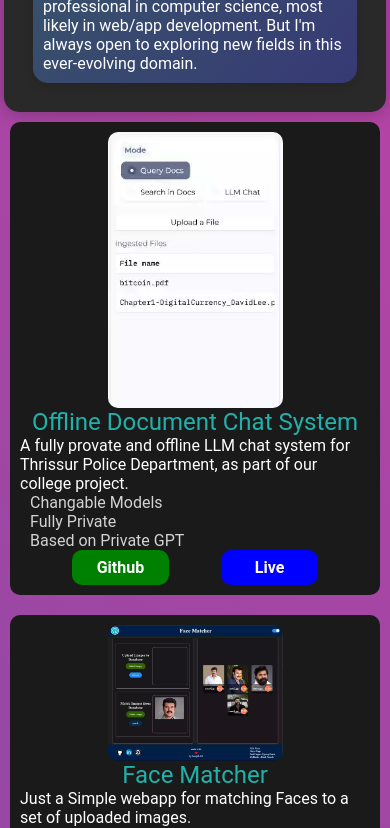
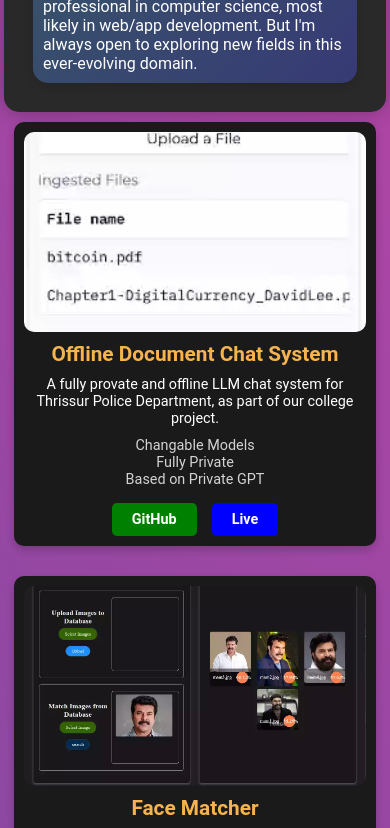
Before and after one commit to SreejithKSGupta/myPortfolio, a SvelteKit app: page / in a window 390 px wide. Shown: the part 2660-3488 px from the top of the page. Built offline with nearby package versions, Linux system fonts and the light colour scheme.

Commit message:
projects and quotes revamp

```diff
--- a/src/routes/pages/contactme.svelte
+++ b/src/routes/pages/contactme.svelte
@@ -3,7 +3,7 @@
 		['tel:+917025692254', 'Phone', 'https://phone.com', '#000044', '#000108'],
 		['https://wa.me/7025692254', 'Whatsapp', 'https://whatsapp.com', 'green', '#228415'],
 		['https://t.me/7025692254', 'Telegram', 'https://telegram.com', 'blue', '#0036A5'],
-		['https://mail.to/sreejithksgupta2255@gmail.com', 'Email', 'https://mail.google.com', '#690101', '#8B0800']
+		['mailto:sreejithksgupta2255@gmail.com', 'Email', 'https://mail.google.com', '#690101', '#8B0800']
 	];
 
 	function getFavicon(websiteUrl: string): string {
@@ -12,10 +12,10 @@
 </script>
 
 <div id="contactme">
-	<div class='header'>Contact Me</div>
+	<div class="header">Contact Me</div>
 	{#each contactlist as contactitem}
-		<a href={contactitem[0]} class="contactitem" style={`background: linear-gradient(135deg, ${contactitem[3]}, ${contactitem[4]});`}>
-			<img class="contactimg" src={getFavicon(contactitem[2])} alt={contactitem[1]} />
+		<a href={contactitem[0]} class="contactitem" style={`background: linear-gradient(135deg, ${contactitem[3]}, ${contactitem[4]});`} aria-label={contactitem[1]}>
+			<img class="contactimg" src={getFavicon(contactitem[2])} alt={`${contactitem[1]} Icon`} />
 			{contactitem[1]}
 		</a>
 	{/each}
@@ -34,6 +34,7 @@
 		--contact-item-radius: 15px;
 		--transition-speed: 0.3s;
 		--box-shadow: 0 4px 8px rgba(0, 0, 0, 0.2);
+		--btn-hover-scale: 1.1;
 	}
 
 	#contactme {
@@ -70,10 +71,14 @@
 		margin: var(--contact-item-margin);
 		transition: transform var(--transition-speed) ease, background-color var(--transition-speed) ease;
 		box-shadow: var(--box-shadow);
+		color: #fff;
+		font-family: 'Poppins', sans-serif;
+		font-weight: 600;
+		text-decoration: none;
 	}
 
 	.contactitem:hover {
-		transform: scale(1.1);
+		transform: scale(var(--btn-hover-scale));
 		background-color: var(--contact-item-hover-bg);
 		box-shadow: 0 8px 16px rgba(0, 0, 0, 0.541);
 	}
@@ -86,21 +91,16 @@
 		transition: transform var(--transition-speed) ease;
 	}
 
-	a {
-		text-decoration: none;
-		color: #fff;
-		font-family: 'Poppins', sans-serif;
-		font-weight: 600;
-	}
-
 	.contactitem:hover .contactimg {
 		transform: rotate(360deg);
 	}
 
+	/* Responsive Styles */
 	@media only screen and (max-width: 600px) {
 		#contactme {
-			width: 90vw;
+			width: 98vw;
 			flex-direction: column;
+			padding: 10px;
 		}
 		.contactitem {
 			width: 90%;
--- a/src/routes/pages/projects.svelte
+++ b/src/routes/pages/projects.svelte
@@ -98,25 +98,23 @@
 
 <div id="projects">
 	{#each projectlist as project}
-		<div class="projectitem">
-			<img class="projectimg" src={project[2]} alt={project[0]} />
-			<div class="projectdetails">
-				<div class="h4">{project[0]}</div>
+		<div class="project-item">
+			<img class="project-img" src={project[2]} alt={project[0]} />
+			<div class="project-details">
+				<h4>{project[0]}</h4>
 				<p>{project[1]}</p>
 				<ul>
-					{#each project[5] as features}
-						<li>{features}</li>
+					{#each project[5] as feature}
+						<li>{feature}</li>
 					{/each}
 				</ul>
-				<div class="btnrow">
+				<div class="btn-row">
+					{#if project[3] != ''}
+						<a href={project[3]} class="project-btn github-btn">GitHub</a>
+					{/if}
 					{#if project[4] != ''}
-						<a href={project[3]}
-							><div class="projectbtn" style="background-color: green;">Github</div></a
-						>{/if}
-					{#if project[3] != ''}
-						<a href={project[4]}
-							><div class="projectbtn" style="background-color: blue;">Live</div></a
-						>{/if}
+						<a href={project[4]} class="project-btn live-btn">Live</a>
+					{/if}
 				</div>
 			</div>
 		</div>
@@ -124,113 +122,126 @@
 </div>
 
 <style>
+	:root {
+		--primary-color: #449e97;
+		--secondary-color: #1a1a1a;
+		--text-color: #ffffff;
+		--highlight-color: lightseagreen;
+		--btn-hover-scale: 1.05;
+		--shadow-color: rgba(0, 0, 0, 0.2);
+	}
+
 	#projects {
-		display: flex;
-		flex-direction: row;
-		flex-wrap: wrap;
-		width: 100%;
-		justify-content: space-evenly;
+		width:80vw;
+		display: grid;
+		grid-template-columns: repeat(auto-fit, minmax(350px, 1fr));
+		gap: 10px;
+		padding: 0px;
 	}
-	.projectitem {
-		width: clamp(400px, 40vw, 500px);
-		height: 35vh;
-		display: flex;
-		flex-direction: row;
-		align-items: center;
-		justify-content: space-evenly;
-		background-color: #1a1a1a;
+
+	.project-item {
+		background-color: var(--secondary-color);
 		border-radius: 10px;
-		color: #ffffff;
-		transition: all 0.5s ease;
+		padding: 20px;
 		margin: 10px;
-	}
-	.projectitem:hover {
-		transform: scale(1.05);
-	}
-	.projectimg {
-		width: 30%;
-		border-radius: 10px;
-		height: auto;
-	}
-	.projectdetails {
 		display: flex;
 		flex-direction: column;
-		align-items: left;
-		justify-content: space-evenly;
-		width: 50%;
-		height: 80%;
-	}
-	.projectdetails .h4 {
-		font-size: 1.5rem;
-		text-align: center;
-		color: lightseagreen;
-		height: 20%;
-	}
-	.projectdetails p {
-		font-size: 1rem;
-		height: 40%;
-	}
-	.projectdetails ul {
-		font-size: 1rem;
-		height: 30%;
-		padding-left: 10px;
-	}
-	.projectdetails li {
-		color: lightgray;
-		list-style-type: none;
-	}
-	.btnrow {
-		display: flex;
-		justify-content: space-evenly;
-		width: 100%;
-		height: 10%;
-	}
-	.projectbtn {
-		width: 120%;
-		text-align: center;
-		border-radius: 10px;
-		color: #ffffff;
-		transition: all 0.5s ease;
-		padding: 8px 15px;
-		font-weight: bolder;
-	}
-	.projectbtn:hover {
-		transform: scale(1.05);
-	}
-	a {
-		text-decoration: none;
+		align-items: center;
+		box-shadow: 0 4px 8px var(--shadow-color);
+		transition: transform 0.3s ease, box-shadow 0.3s ease;
 	}
 
-	@media only screen and (max-width: 600px) {
-		.projectitem {
-			height: auto;
-			flex-direction: column;
-			padding: 10px;
+	.project-item:hover {
+		transform: scale(1.03);
+		box-shadow: 0 6px 12px var(--shadow-color);
+	}
+
+	.project-img {
+		width: 100%;
+		border-radius: 10px;
+		height:200px;
+		object-fit: cover;
+		margin-bottom: 15px;
+	}
+
+	.project-details {
+		text-align: center;
+		color: var(--text-color);
+	}
+
+	h4 {
+		color: var(--highlight-color);
+		font-size: 1.5rem;
+		margin-bottom: 10px;
+	}
+
+	p {
+		font-size: 1rem;
+		margin-bottom: 10px;
+	}
+
+	ul {
+		padding-left: 0;
+		list-style: none;
+		margin-bottom: 15px;
+	}
+
+	li {
+		font-size: 0.9rem;
+		color: lightgray;
+	}
+
+	.btn-row {
+		display: flex;
+		justify-content: center;
+		gap: 15px;
+	}
+
+	.project-btn {
+		text-decoration: none;
+		font-weight: bold;
+		padding: 8px 20px;
+		border-radius: 5px;
+		color: var(--text-color);
+		transition: transform 0.3s ease;
+	}
+
+	.github-btn {
+		background-color: green;
+	}
+
+	.live-btn {
+		background-color: blue;
+	}
+
+	.project-btn:hover {
+		transform: scale(var(--btn-hover-scale));
+	}
+
+	/* Responsive Styles */
+	@media (max-width: 768px) {
+		h4 {
+			font-size: 1.3rem;
 		}
-		.projectitem:hover {
-			transform: scale(1.1);
-			box-shadow: none;
-			-webkit-box-shadow: none;
+
+		p {
+			font-size: 0.9rem;
 		}
-		.projectimg {
-			width: 50%;
-			height: auto;
+
+		.project-img {
+			margin-bottom: 10px;
 		}
-		.projectdetails {
-			width: 100%;
-			height: auto;
+
+		.project-btn {
+			font-size: 0.9rem;
 		}
-		.projectdetails ul,
-		.projectdetails p {
-			height: auto;
+		#projects {
+			width:98vw;
 		}
-		.btnrow {
-			width: 100%;
-			height: auto;
-		}
-		.projectbtn {
-			width: 25vw;
-			height: auto;
-		}
+		.project-item {
+		padding: 10px;
+		align-items: center;
+	}
+
 	}
 </style>
```
